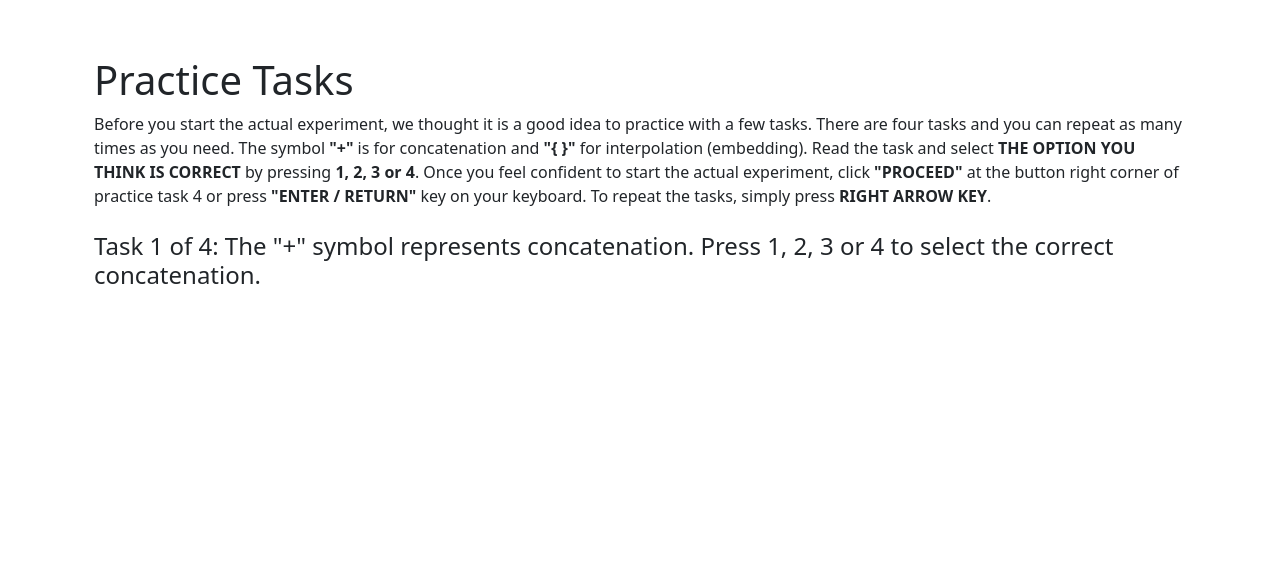
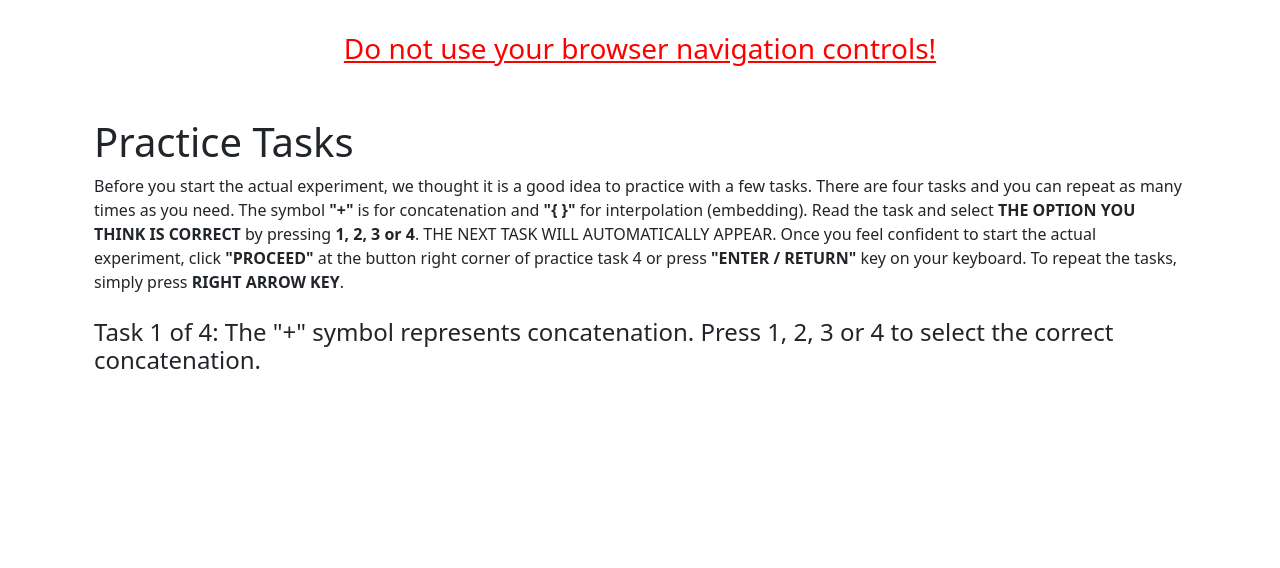
Before and after one commit to danielogen/string-experiment, a Flask app: page /pre-tasks in a window 1280 px wide. Shown: the top 568 px of the page. Run offline with Flask 3, Linux system fonts and the light colour scheme; some libraries are stand-ins or nearby versions.

Commit message:
fix: pretasks

```diff
--- a/templates/pre-tasks.html
+++ b/templates/pre-tasks.html
@@ -1,13 +1,14 @@
 {% extends "base.html" %}
-{% block title %}Practice Tasks{% endblock %}
+{% block title %}Language Study{% endblock %}
 
 {% block content %}
 <div class="container">
+  <h3 class="donotuse">Do not use your browser navigation controls!</h3>
     <br>
 
     <div id="questionContainer" style="display: none;">
       <h1>Practice Tasks</h1>
-      Before you start the actual experiment, we thought it is a good idea to practice with a few tasks. There are four tasks and you can repeat as many times as you need. The symbol <b>"+"</b> is for concatenation and <b>"{ }"</b> for interpolation (embedding). Read the task and select <b>THE OPTION YOU THINK IS CORRECT</b> by pressing <b>1, 2, 3 or 4</b>. Once you feel confident to start the actual experiment, click <b>"PROCEED"</b> at the button right corner of practice task 4 or press <b>"ENTER / RETURN"</b> key on your keyboard. To repeat the tasks, simply press <b>RIGHT ARROW KEY</b>.
+      Before you start the actual experiment, we thought it is a good idea to practice with a few tasks. There are four tasks and you can repeat as many times as you need. The symbol <b>"+"</b> is for concatenation and <b>"{ }"</b> for interpolation (embedding). Read the task and select <b>THE OPTION YOU THINK IS CORRECT</b> by pressing <b>1, 2, 3 or 4</b>. THE NEXT TASK WILL AUTOMATICALLY APPEAR. Once you feel confident to start the actual experiment, click <b>"PROCEED"</b> at the button right corner of practice task 4 or press <b>"ENTER / RETURN"</b> key on your keyboard. To repeat the tasks, simply press <b>RIGHT ARROW KEY</b>.
       <br />
       <br />
       <div id="question1" class="question" style="display: none;">
```
